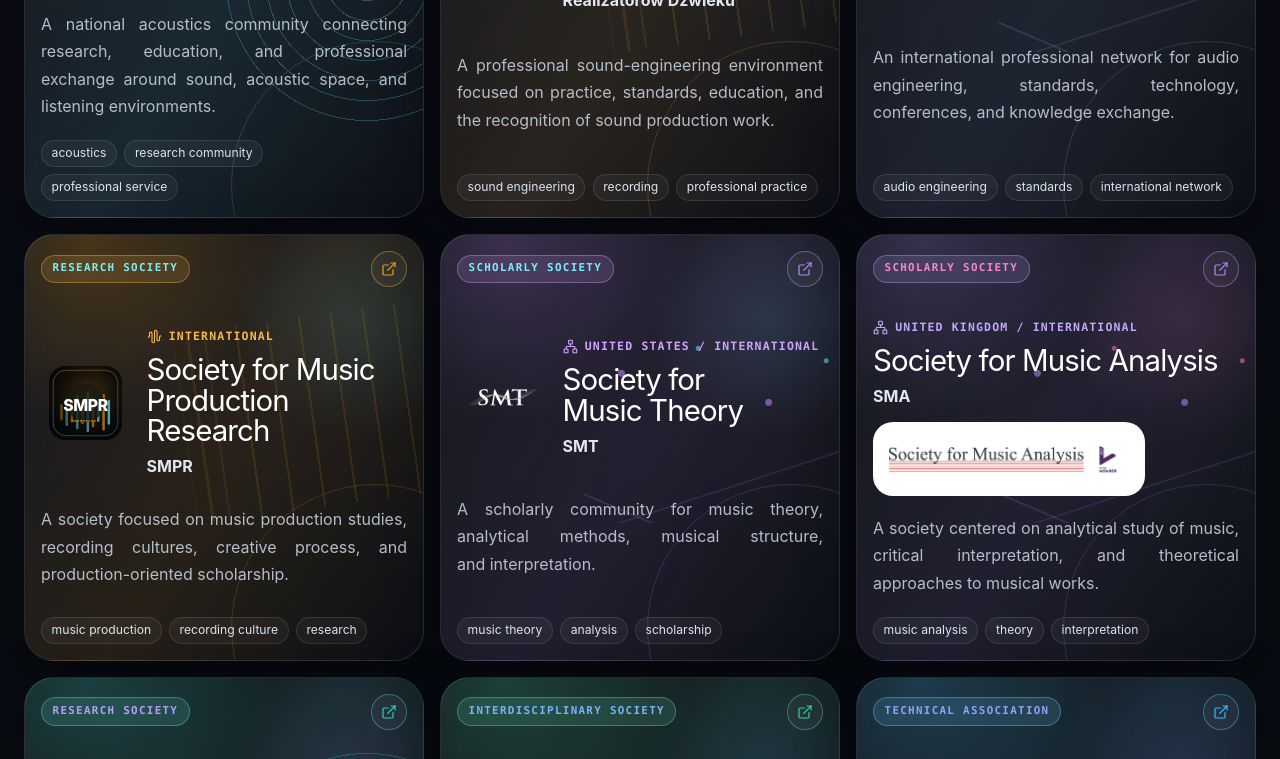
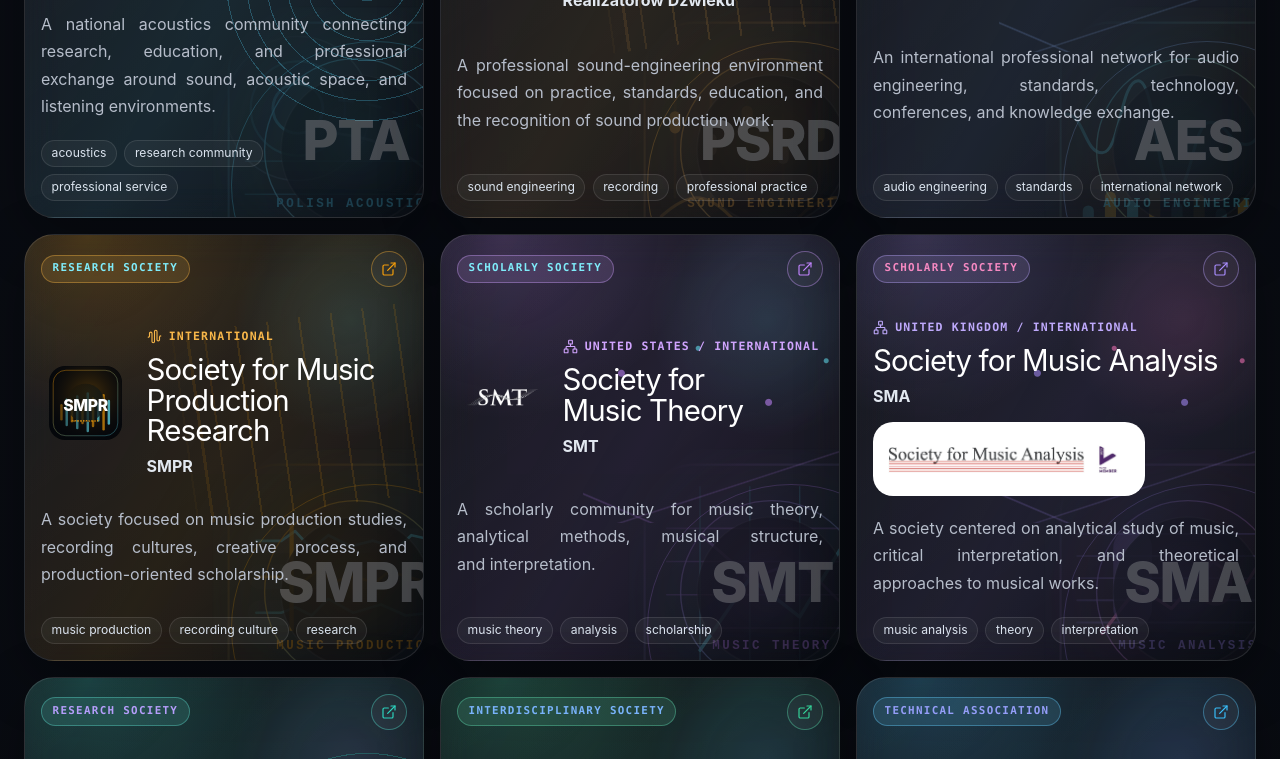
Before and after one commit to grzegorz-samson/adam-rosinski, an Astro site: page /publications in a window 1280 px wide. Shown: the part 8190-8949 px from the top of the page. Built offline with nearby package versions, Linux system fonts and the light colour scheme; Astro itself is replaced by a stand-in of ours.

Commit message:
Add animated organization card backgrounds

```diff
--- a/src/components/EditorialRolesSection.astro
+++ b/src/components/EditorialRolesSection.astro
@@ -13,6 +13,7 @@
 import EditorialWorkCatalog from "./EditorialWorkCatalog.astro";
 import PeerReviewSection from "./PeerReviewSection.astro";
 import { editorialIntro, editorialReviewAreas, editorialRoles } from "../data/editorialRoles";
+import { organizationAnimatedBackgrounds } from "../data/organizationAnimatedBackgrounds";
 import { peerReviewCounts } from "../data/peerReviews";
 import { publicationsByCategory } from "../data/publications";
 import { withBase } from "../utils/withBase";
@@ -93,6 +94,7 @@
         role.slug === "fsnt-not" ||
         role.slug === "society-for-music-perception-and-cognition" ||
         role.slug === "cognitive-science-society";
+      const animatedBackground = organizationAnimatedBackgrounds[role.slug];
       const roleStyle = [
         `--role-accent: ${role.accent}`,
         `--role-accent-2: ${role.accent2 ?? role.accent}`,
@@ -107,6 +109,16 @@
           ]}
           style={roleStyle}
         >
+          {animatedBackground && (
+            <img
+              class="organization-card-animated-bg"
+              src={withBase(animatedBackground)}
+              alt=""
+              loading="lazy"
+              decoding="async"
+              aria-hidden="true"
+            />
+          )}
           <div class="organization-card-orbit" aria-hidden="true"></div>
 
           <div class="organization-card-topline">
@@ -405,6 +417,10 @@
     min-height: 26rem;
     flex-direction: column;
     justify-content: space-between;
+    transition:
+      border-color 220ms ease,
+      box-shadow 220ms ease,
+      transform 220ms ease;
   }
 
   .organization-card::before,
@@ -422,6 +438,41 @@
       linear-gradient(120deg, transparent, color-mix(in srgb, var(--role-accent, #56d8ff) 12%, transparent), transparent),
       radial-gradient(circle at 82% 20%, color-mix(in srgb, var(--role-accent-2, #fff) 16%, transparent), transparent 25%);
     opacity: 0.8;
+  }
+
+  .organization-card:hover {
+    border-color: color-mix(in srgb, var(--role-accent) 30%, rgba(255, 255, 255, 0.16));
+    box-shadow:
+      0 24px 70px rgba(0, 0, 0, 0.38),
+      0 0 44px color-mix(in srgb, var(--role-accent) 11%, transparent);
+  }
+
+  .organization-card-animated-bg {
+    position: absolute;
+    right: clamp(-5.8rem, -6vw, -3rem);
+    bottom: clamp(-5.4rem, -6vw, -3rem);
+    z-index: 0;
+    display: block;
+    width: min(76%, 18rem);
+    height: auto;
+    aspect-ratio: 1;
+    opacity: 0.24;
+    pointer-events: none;
+    mix-blend-mode: screen;
+    filter: saturate(1.08) contrast(1.08) brightness(0.92);
+    mask-image: radial-gradient(circle at 62% 58%, black 0 48%, rgba(0, 0, 0, 0.65) 61%, transparent 82%);
+    transform: translate3d(0, 0, 0) scale(1);
+    transform-origin: 58% 58%;
+    transition:
+      opacity 260ms ease,
+      transform 260ms ease,
+      filter 260ms ease;
+  }
+
+  .organization-card:hover .organization-card-animated-bg {
+    opacity: 0.34;
+    filter: saturate(1.16) contrast(1.12) brightness(0.96);
+    transform: translate3d(-0.35rem, -0.3rem, 0) scale(1.045);
   }
 
   .organization-card.is-rings::after {
@@ -482,6 +533,8 @@
   }
 
   .organization-card-topline {
+    position: relative;
+    z-index: 2;
     justify-content: space-between;
     gap: 1rem;
   }
@@ -515,6 +568,8 @@
   }
 
   .organization-card-main {
+    position: relative;
+    z-index: 2;
     gap: 1rem;
     margin-top: 2rem;
   }
@@ -600,6 +655,8 @@
 
   .organization-description,
   .review-area-card p:not(.review-area-label) {
+    position: relative;
+    z-index: 2;
     margin-top: 1.2rem;
     color: #b6bdca;
     line-height: 1.72;
@@ -607,6 +664,8 @@
 
   .organization-tags,
   .review-area-tags {
+    position: relative;
+    z-index: 2;
     flex-wrap: wrap;
     gap: 0.45rem;
     margin-top: 1.2rem;
@@ -718,5 +777,17 @@
       height: 5.2rem;
       border-radius: 20px;
     }
+
+    .organization-card-animated-bg {
+      right: -4.8rem;
+      bottom: -4.9rem;
+      width: min(68%, 14rem);
+      opacity: 0.18;
+    }
+
+    .organization-card:hover .organization-card-animated-bg {
+      opacity: 0.24;
+      transform: translate3d(-0.2rem, -0.2rem, 0) scale(1.025);
+    }
   }
 </style>
--- /dev/null
+++ b/src/data/organizationAnimatedBackgrounds.ts
@@ -0,0 +1,18 @@
+const animatedMembershipBasePath = "/images/organizations/animated-memberships";
+
+export const organizationAnimatedBackgrounds: Record<string, string> = {
+  "acoustical-society-of-america": `${animatedMembershipBasePath}/acoustical-society-of-america.svg`,
+  "american-auditory-society": `${animatedMembershipBasePath}/american-auditory-society.svg`,
+  "association-for-computing-machinery": `${animatedMembershipBasePath}/association-for-computing-machinery.svg`,
+  "audio-engineering-society": `${animatedMembershipBasePath}/audio-engineering-society.svg`,
+  "cognitive-science-society": `${animatedMembershipBasePath}/cognitive-science-society.svg`,
+  "european-acoustics-association": `${animatedMembershipBasePath}/european-acoustics-association.svg`,
+  "fsnt-not": `${animatedMembershipBasePath}/fsnt-not.svg`,
+  ieee: `${animatedMembershipBasePath}/ieee.svg`,
+  "polish-acoustical-society": `${animatedMembershipBasePath}/polish-acoustical-society.svg`,
+  "polish-sound-engineers-association": `${animatedMembershipBasePath}/polish-association-of-sound-engineers.svg`,
+  "society-for-music-analysis": `${animatedMembershipBasePath}/society-for-music-analysis.svg`,
+  "society-for-music-perception-and-cognition": `${animatedMembershipBasePath}/society-for-music-perception-and-cognition.svg`,
+  "society-for-music-production-research": `${animatedMembershipBasePath}/society-for-music-production-research.svg`,
+  "society-for-music-theory": `${animatedMembershipBasePath}/society-for-music-theory.svg`,
+};
```
Also changed, not shown: public/images/organizations/animated-memberships/acoustical-society-of-america.svg (added), public/images/organizations/animated-memberships/american-auditory-society.svg (added), public/images/organizations/animated-memberships/asset-manifest.json (added), public/images/organizations/animated-memberships/association-for-computing-machinery.svg (added), public/images/organizations/animated-memberships/audio-engineering-society.svg (added), public/images/organizations/animated-memberships/cognitive-science-society.svg (added), public/images/organizations/animated-memberships/european-acoustics-association.svg (added), public/images/organizations/animated-memberships/fsnt-not.svg (added), public/images/organizations/animated-memberships/ieee.svg (added), public/images/organizations/animated-memberships/polish-acoustical-society.svg (added), public/images/organizations/animated-memberships/polish-association-of-sound-engineers.svg (added), public/images/organizations/animated-memberships/society-for-music-analysis.svg (added), public/images/organizations/animated-memberships/society-for-music-perception-and-cognition.svg (added), public/images/organizations/animated-memberships/society-for-music-production-research.svg (added), 1 more files.
